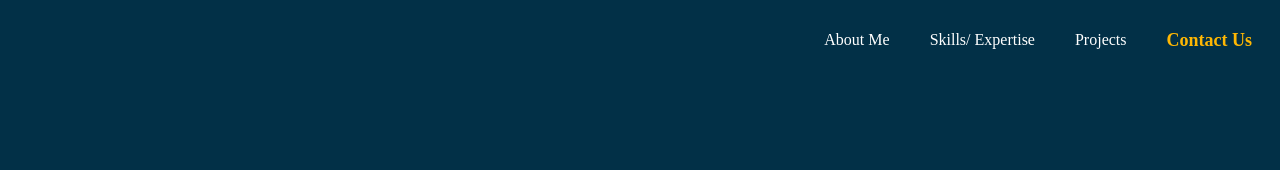
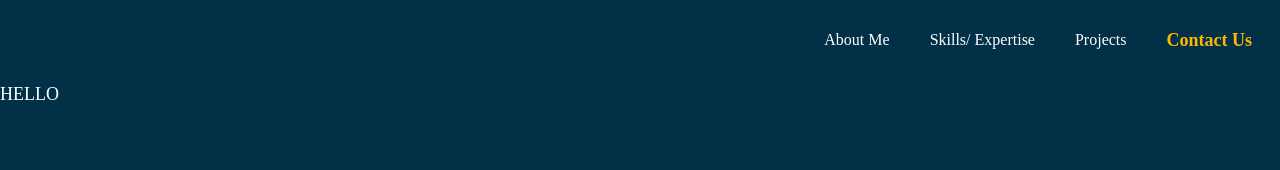
Before and after one commit to pat-gallardo/portfolio-website, a React (Create React App) app in the folder frontend/: page / in a window 1280 px wide. Shown: the top 170 px of the page. Built offline with nearby package versions, Linux system fonts and the light colour scheme.

Commit message:
Added div tag for testing

```diff
--- a/frontend/src/components/dashboard.tsx
+++ b/frontend/src/components/dashboard.tsx
@@ -4,6 +4,7 @@ const Dashboard = () => {
     return (
         <>
           <Navbar />
+          <div className="text-white text-lg">HELLO</div>
         </>
     )
 }
```
